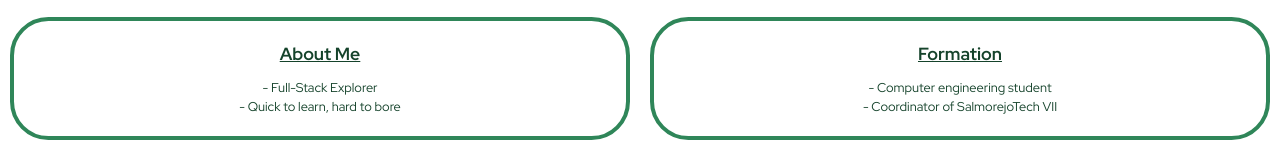
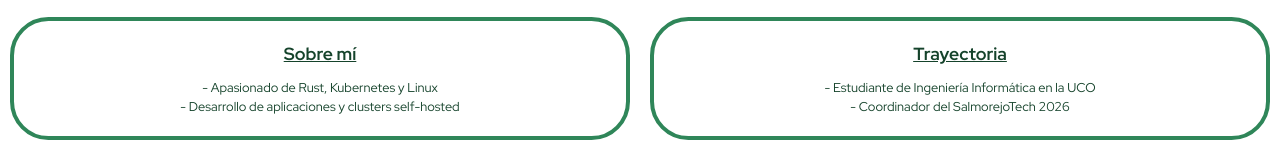
Before and after one commit to 000Volk000/linktree, a Next.js app: page / in a window 1280 px wide. Shown: the part 277-433 px from the top of the page. Built offline with nearby package versions, Linux system fonts and the light colour scheme.

Commit message:
feat: updated info

```diff
--- a/src/app/page.tsx
+++ b/src/app/page.tsx
@@ -1,6 +1,4 @@
-import React from "react";
 import darioAsl from "../assets/darioAsl.jpg";
-import darioAslWebp from "../assets/darioAsl.webp";
 import styles from "./page.module.css";
 import treeLogo from "../assets/treeLogoTrasparent.svg";
 import Image from "next/image";
@@ -56,18 +54,24 @@ export default function Home() {
           className={`flex justify-center items-center ${styles.cage}`}
           style={{ width: "100%", maxWidth: "calc(100% - 20px)" }}
         >
-          <p className={styles.cageTitle}>About Me</p>
-          <p className={styles.defaultFont}>- Full-Stack Explorer</p>
-          <p className={styles.defaultFont}>- Quick to learn, hard to bore</p>
+          <p className={styles.cageTitle}>Sobre mí</p>
+          <p className={styles.defaultFont}>
+            - Apasionado de Rust, Kubernetes y Linux
+          </p>
+          <p className={styles.defaultFont}>
+            - Desarrollo de aplicaciones y clusters self-hosted
+          </p>
         </div>
         <div
           className={`flex justify-center items-center ${styles.cage}`}
           style={{ width: "100%", maxWidth: "calc(100% - 20px)" }}
         >
-          <p className={styles.cageTitle}>Formation</p>
-          <p className={styles.defaultFont}>- Computer engineering student</p>
+          <p className={styles.cageTitle}>Trayectoria</p>
           <p className={styles.defaultFont}>
-            - Coordinator of SalmorejoTech VII
+            - Estudiante de Ingeniería Informática en la UCO
+          </p>
+          <p className={styles.defaultFont}>
+            - Coordinador del SalmorejoTech 2026
           </p>
         </div>
       </div>
@@ -121,7 +125,6 @@ export default function Home() {
         }
         variant="twitter"
       />
-      {/* <LinkButton text="Prueba" href="http://localhost:3000/" /> */}
     </div>
   );
 }
```
